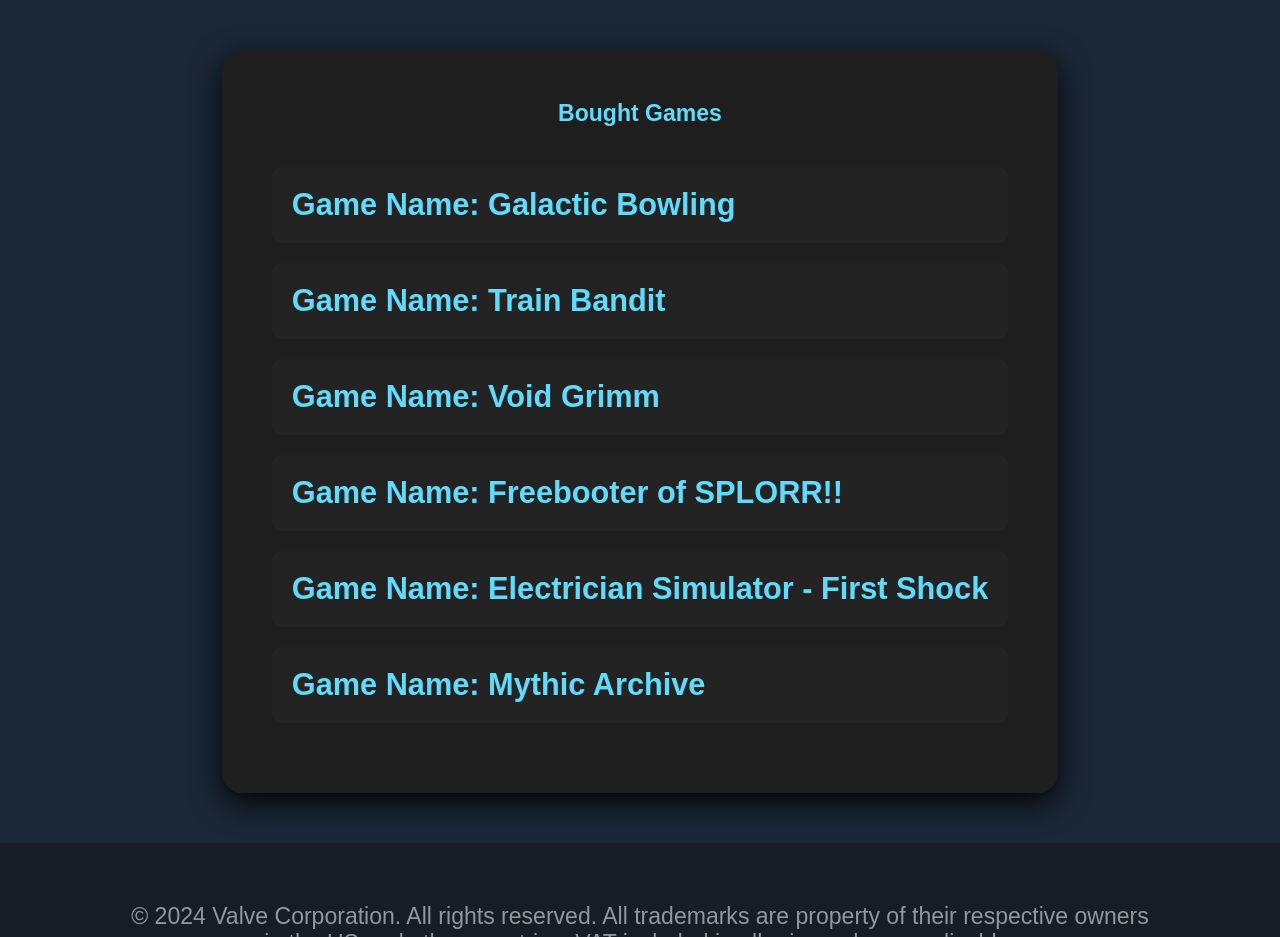
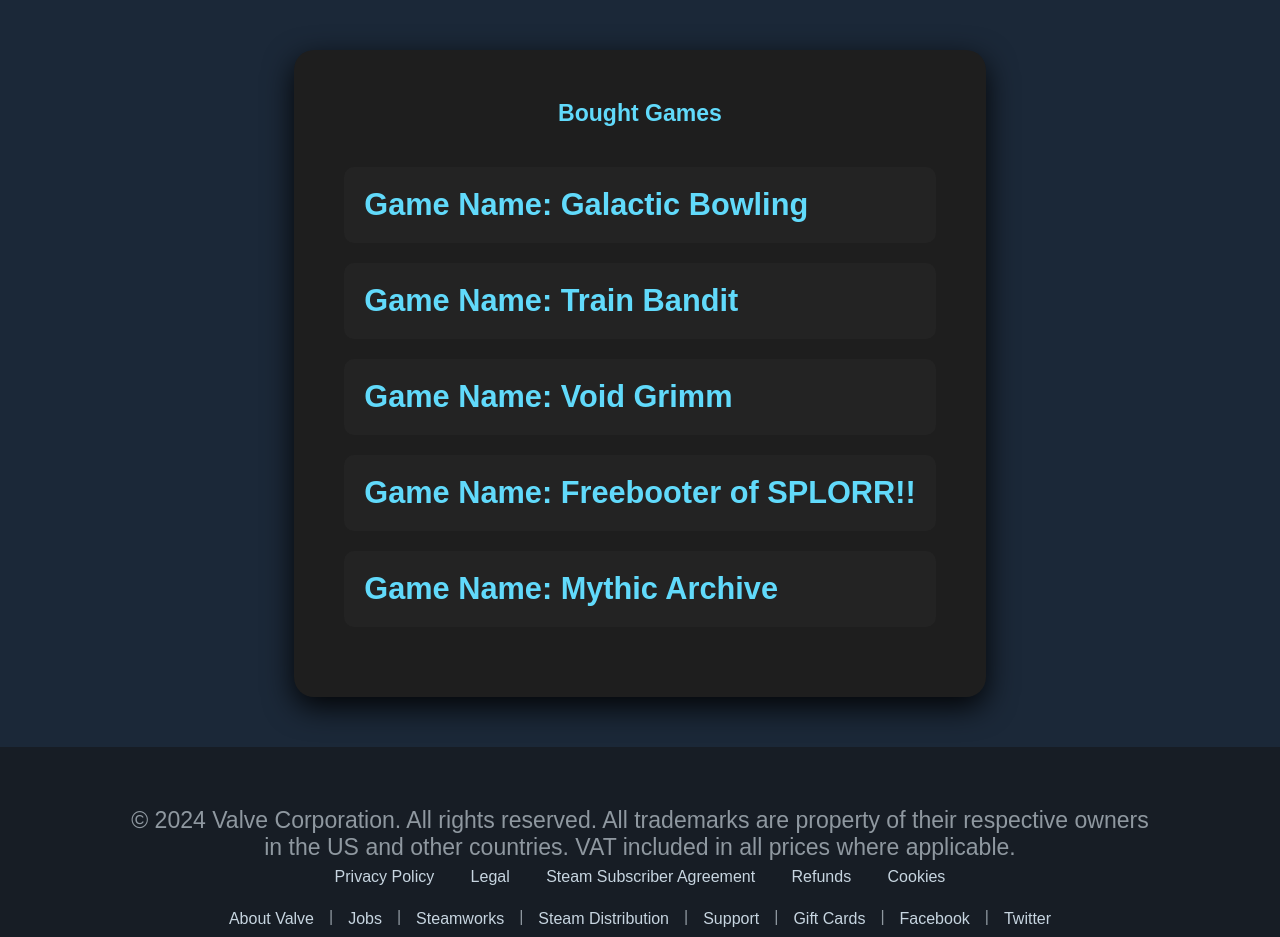
Before and after one commit to addybaddy2019/Steam, a Flask app: page /bought_games in a window 1280 px wide. Shown: the part 120-1057 px from the top of the page. Run offline with Flask 3, Linux system fonts and the light colour scheme; data that the repository does not hold is empty; some libraries are stand-ins or nearby versions; some web fonts are replaced.

Commit message:
Update bought_games.html

```diff
--- a/templates/bought_games.html
+++ b/templates/bought_games.html
@@ -66,7 +66,6 @@
             <li><a href="{{ url_for('profile', appid=655370) }}">Game Name: Train Bandit</a></li>
             <li><a href="{{ url_for('profile', appid=1789360) }}">Game Name: Void Grimm</a></li>
             <li><a href="{{ url_for('profile', appid=1655480) }}">Game Name: Freebooter of SPLORR!!</a></li>
-            <li><a href="{{ url_for('profile', appid=1781160) }}">Game Name: Electrician Simulator - First Shock</a></li>
             <li><a href="{{ url_for('profile', appid=1334470) }}">Game Name: Mythic Archive</a></li>
         </ul>
     </div>
```
